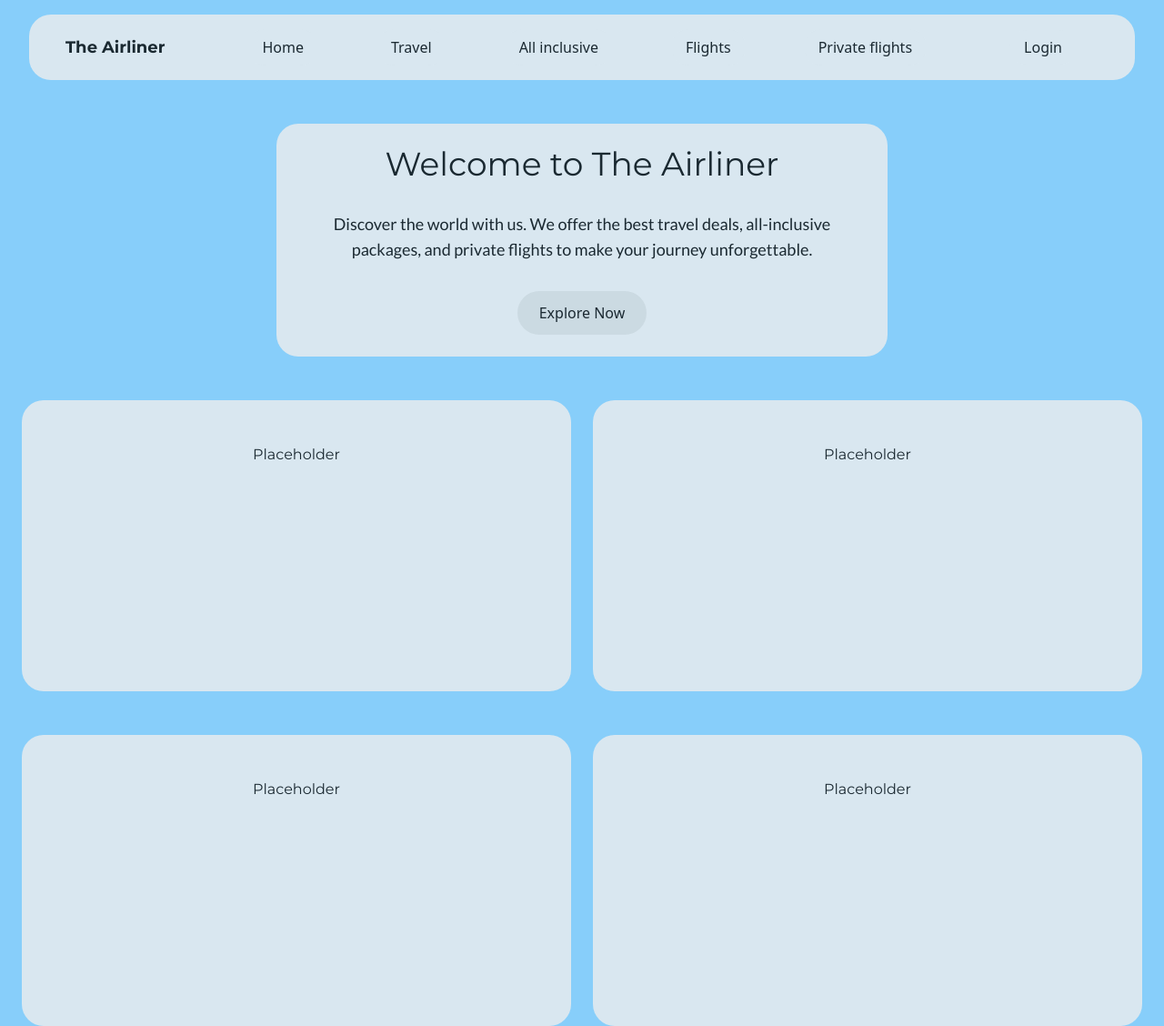
After one commit to userlvv/The-Airliner, a PHP site: page /index2.html in a window 1280 px wide. The commit adds this page. Shown: the whole page at 91% size. Run offline with PHP 8.4, Linux system fonts and the light colour scheme; some libraries are stand-ins or nearby versions.

Commit message:
Add site pages and update styles
Add initial site pages (index2.html, travel2.html, flights2.html, all-inclusive2.html, private-flights2.html, login2.html) featuring a shared Tailwind-based navigation and placeholder content. Update style.css to import Google fonts and add utility font classes (tangerine, pensans, montserrat, lato) while keeping the existing page background color. Index page includes a simple hero and placeholders for sections.

```diff
--- /dev/null
+++ b/index2.html
@@ -0,0 +1,68 @@
+<!DOCTYPE html>
+<html lang="en">
+
+<head>
+    <meta charset="UTF-8">
+    <meta name="viewport" content="width=device-width, initial-scale=1.0">
+    <title>The Airliner</title>
+    <link rel="stylesheet" href="style.css">
+    <script src="https://cdn.tailwindcss.com"></script>
+    <style>
+        @import url('https://fonts.googleapis.com/css2?family=Lato:ital,wght@0,100;0,300;0,400;0,700;0,900;1,100;1,300;1,400;1,700;1,900&family=Montserrat:ital,wght@0,100..900;1,100..900&family=Open+Sans:ital,wght@0,300..800;1,300..800&family=Oswald:wght@200..700&family=Saira:ital,wght@0,100..900;1,100..900&family=Slabo+27px&display=swap');
+    </style>
+    <style>
+        @import url('https://fonts.googleapis.com/css2?family=Lato:ital,wght@0,100;0,300;0,400;0,700;0,900;1,100;1,300;1,400;1,700;1,900&family=Montserrat:ital,wght@0,100..900;1,100..900&family=Open+Sans:ital,wght@0,300..800;1,300..800&family=Oswald:wght@200..700&family=Saira:ital,wght@0,1００..9００;1,1００..9００&family=Slabo+27px&display=swap');
+    </style>
+    <style>
+        @import url('https://fonts.googleapis.com/css2?family=Lato:ital,wght@0,100;0,300;0,400;0,700;0,900;1,100;1,300;1,400;1,700;1,900&family=Montserrat:ital,wght@0,100..900;1,100..900&family=Open+Sans:ital,wght@0,300..800;1,300..800&family=Oswald:wght@200..700&family=Saira:ital,wght@0,100..900;1,100..900&family=Slabo+27px&family=Tangerine:wght@400;700&display=swap');
+    </style>
+</head>
+
+<body>
+    <!-- ml is bv Margin Left, bg is background en dan de hex code erachter, rounded gaat over de corners
+    allemaal best voorzelf sprekend -->
+    <nav class="bg-[#EEEEEE] rounded-3xl opacity-80 flex ml-8 mr-8 mt-4 p-4 items-center">
+        <h2 class="montserrat font-bold ml-6 mr-8 text-lg"><a href="index2.html">The Airliner</a></h2>
+        <div class="flex-1 flex justify-center gap-8">
+            <a class="bg-[#EEEEEE] hover:bg-[#CCCCCC] transition rounded-full px-4 py-2 opensans mr-8" href="index2.html">Home</a>
+            <a class="bg-[#EEEEEE] hover:bg-[#CCCCCC] transition rounded-full px-4 py-2 opensans mr-8" href="travel2.html">Travel</a>
+            <a class="bg-[#EEEEEE] hover:bg-[#CCCCCC] transition rounded-full px-4 py-2 opensans mr-8" href="all-inclusive2.html">All inclusive</a>
+            <a class="bg-[#EEEEEE] hover:bg-[#CCCCCC] transition rounded-full px-4 py-2 opensans mr-8" href="flights2.html">Flights</a>
+            <a class="bg-[#EEEEEE] hover:bg-[#CCCCCC] transition rounded-full px-4 py-2 opensans mr-8" href="private-flights2.html">Private flights</a>
+        </div>
+        <div class="ml-auto mr-12">
+            <a class="bg-[#EEEEEE] hover:bg-[#CCCCCC] transition rounded-full px-4 py-2 opensans" href="login.html">Login</a>
+        </div>
+    </nav>
+    <main>
+        <div class="flex justify-center mt-12">
+            <div class="flex flex-col opacity-80 items-center gap-8 p-6 bg-[#EEEEEE] rounded-3xl max-w-2xl w-full">
+                <h1 class="montserrat text-4xl text-center">
+                    Welcome to The Airliner
+                </h1>
+                <p class="lato text-lg text-center">
+                    Discover the world with us. We offer the best travel deals, all-inclusive packages, and private flights to make your journey unforgettable.
+                </p>
+                <a href="travel2.html" class="bg-[#DDDDDD] rounded-full px-6 py-3 opensans hover:bg-[#CCCCCC] transition">
+                    Explore Now
+                </a>
+            </div>
+        </div>
+        <div class="flex justify-center gap-6 mt-12 px-6">
+            <div class="flex flex-col opacity-80 items-center gap-4 p-12 bg-[#EEEEEE] rounded-3xl w-[40rem] h-[20rem]">
+                <h1 class="montserrat">Placeholder</h1>
+            </div>
+            <div class="flex flex-col opacity-80 items-center gap-4 p-12 bg-[#EEEEEE] rounded-3xl w-[40rem] h-[20rem]">
+                <h1 class="montserrat">Placeholder</h1>
+            </div>
+        </div>
+        <div class="flex justify-center gap-6 mt-12 px-6">
+            <div class="flex flex-col opacity-80 items-center gap-4 p-12 bg-[#EEEEEE] rounded-3xl w-[40rem] h-[20rem]">
+                <h1 class="montserrat">Placeholder</h1>
+            </div>
+            <div class="flex flex-col opacity-80 items-center gap-4 p-12 bg-[#EEEEEE] rounded-3xl w-[40rem] h-[20rem]">
+                <h1 class="montserrat">Placeholder</h1>
+            </div>
+        </div>
+    </main>
+</body>
--- a/style.css
+++ b/style.css
@@ -1,3 +1,23 @@
+@import url('https://fonts.googleapis.com/css2?family=Lato:ital,wght@0,100;0,300;0,400;0,700;0,900;1,100;1,300;1,400;1,700;1,900&family=Montserrat:ital,wght@0,100..900;1,100..900&family=Open+Sans:ital,wght@0,300..800;1,300..800&family=Oswald:wght@200..700&family=Saira:ital,wght@0,100..900;1,100..900&family=Slabo+27px&family=Tangerine:wght@400;700&display=swap');
+@import url('https://fonts.googleapis.com/css2?family=Lato:ital,wght@0,100;0,300;0,400;0,700;0,900;1,100;1,300;1,400;1,700;1,900&family=Montserrat:ital,wght@0,100..900;1,100..900&family=Open+Sans:ital,wght@0,300..800;1,300..800&family=Oswald:wght@200..700&family=Saira:ital,wght@0,100..900;1,100..900&family=Slabo+27px&display=swap');
+@import url('https://fonts.googleapis.com/css2?family=Lato:ital,wght@0,100;0,300;0,400;0,700;0,900;1,100;1,300;1,400;1,700;1,900&family=Montserrat:ital,wght@0,100..900;1,100..900&family=Open+Sans:ital,wght@0,300..800;1,300..800&family=Oswald:wght@200..700&family=Saira:ital,wght@0,1００..9００;1,1００..9００&family=Slabo+27px&display=swap');
+@import url('https://fonts.googleapis.com/css2?family=Montserrat:wght@100..900&display=swap');
+
+.tangerine {
+    font-family: 'Tangerine', cursive;
+}
+
+.pensans {
+    font-family: 'Open Sans', sans-serif;
+}
+
+.montserrat {
+    font-family: 'Montserrat', sans-serif;
+}
+
+.lato {
+    font-family: 'Lato', sans-serif;
+}
 body {
     background-color: #87CEFA;
 }
```
Also changed, not shown: all-inclusive2.html (added, +37 -0 lines), flights2.html (added, +37 -0 lines), login2.html (added, +37 -0 lines), private-flights2.html (added, +37 -0 lines), travel2.html (added, +37 -0 lines).
